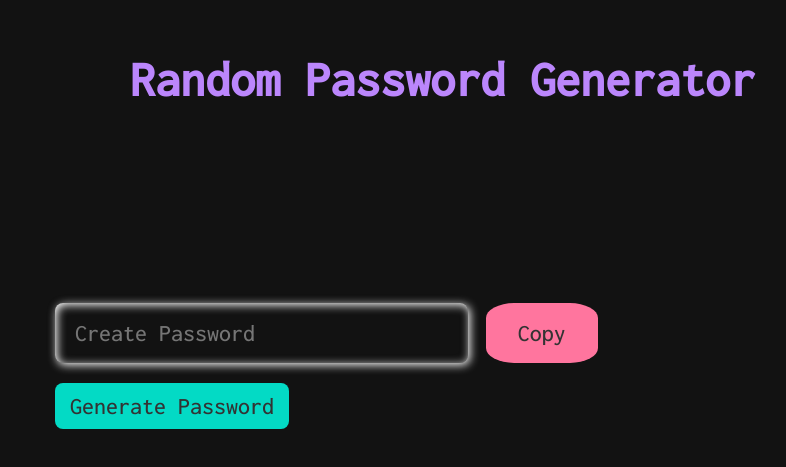
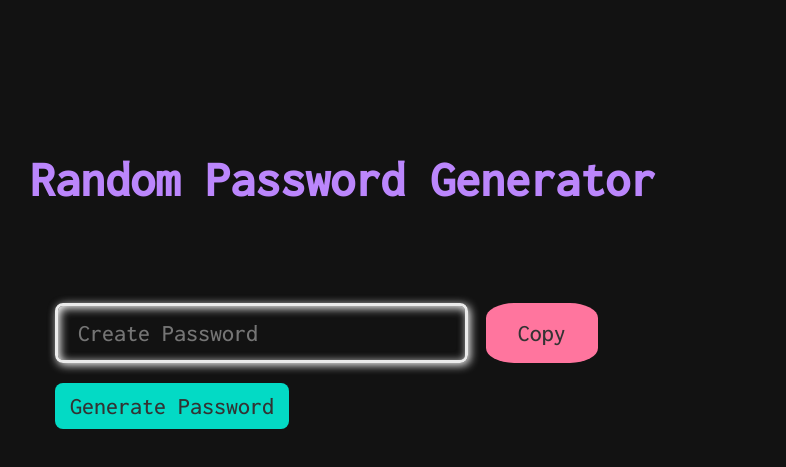
Before and after one commit to aditiagarwalmzc/random-password-generator, a plain HTML site: page index.html in a window 1280 px wide. Shown: the part 109-576 px from the top of the page, without its empty margins (310-1096 px from the left). Drawn offline with Linux system fonts and the light colour scheme.

Commit message:
Update style.css

```diff
--- a/style.css
+++ b/style.css
@@ -27,15 +27,16 @@ h2 {
     width: 90%;
     font-size: 50px;
     color: #BB86FC;
-    margin: -100px;
+
 }
 
 .inputBox input {
     position: relative;
     width: 55%;
     height: 60px;
-    border: none;
+    border: solid;
     margin: 150px 100px 20px;
+    margin-right: 10px;
     background: transparent;
     outline: none;
     padding: 0 20px;
@@ -60,7 +61,7 @@ h2 {
     background: #ff759e;
     font-size: 24px;
     display: inline-block;
-    margin-left: -90px;
+
     border-radius: 25%;
 }
 
```
